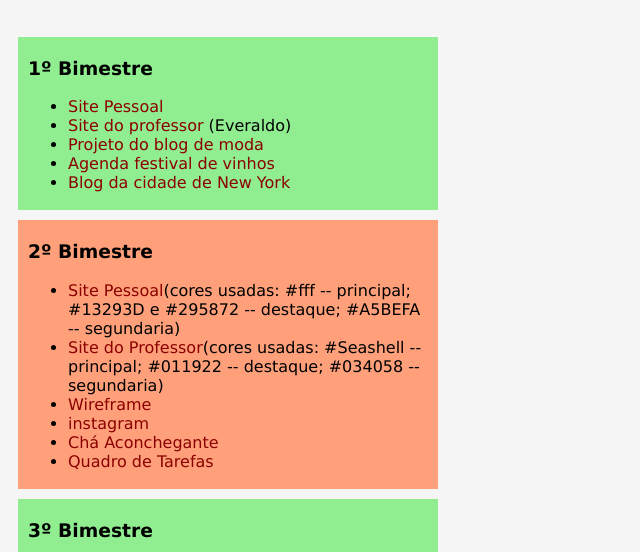
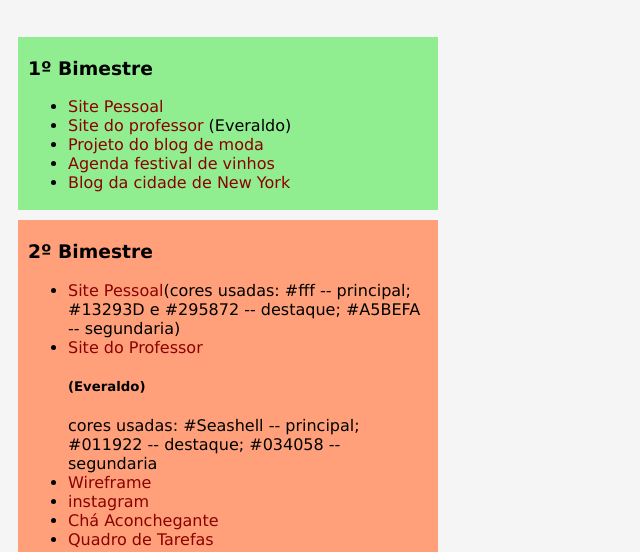
Before and after one commit to JessicaCosta08/aweb, a plain HTML site: page index.html in a window 1280 px wide. Shown: the part 248-800 px from the top of the page, without its empty margins (0-640 px from the left). Drawn offline with Linux system fonts and the light colour scheme.

Commit message:
Update index.html

```diff
--- a/index.html
+++ b/index.html
@@ -30,7 +30,7 @@
         <h3>2º Bimestre</h3>
         <ul>
             <li><a href="./site pessoal/index.html">Site Pessoal</a>(cores usadas: #fff -- principal; #13293D e #295872 -- destaque; #A5BEFA -- segundaria)</li>
-            <li><a href="./Página professor/index.html">Site do Professor</a>(cores usadas: #Seashell -- principal; #011922 -- destaque; #034058 -- segundaria)</li>
+            <li><a href="./Página professor/index.html">Site do Professor</a><h5>(Everaldo)</h5> cores usadas: #Seashell -- principal; #011922 -- destaque; #034058 -- segundaria</li>
             <li><a href="https://www.figma.com/file/v938Gink7Kk97lySeNqkny/iphone?type=design&node-id=0-1&mode=design&t=PQ9O7GFn89SccseA-0">Wireframe</a></li>
             <li><a href="./teste do instagram/index.html">instagram</a></li>
             <li><a href="./Chá Aconchegante/index.html">Chá Aconchegante</a></li>
```
